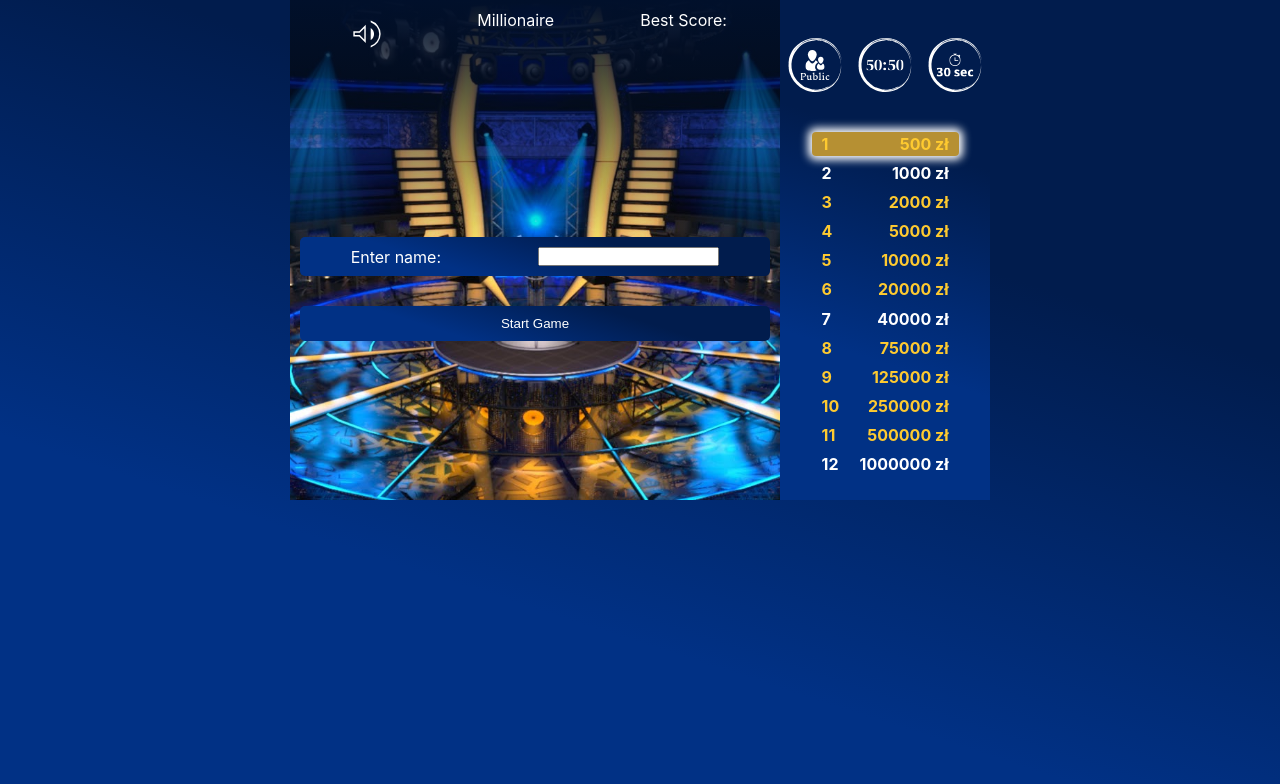
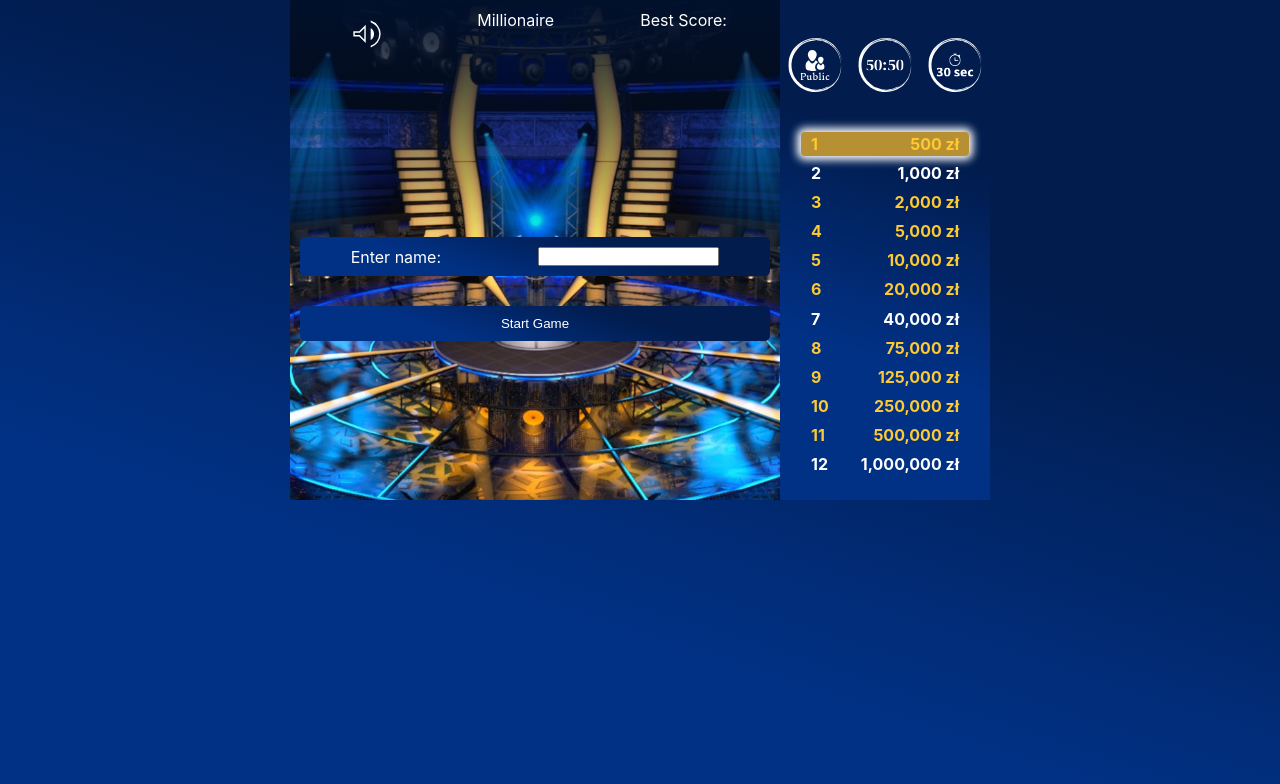
Before and after one commit to Koronagaba/Millionaire-game, a React (Create React App) app: page / in a window 1280 px wide. Shown: the top 784 px of the page. Built offline with nearby package versions, Linux system fonts and the light colour scheme.

Commit message:
Added space between some pyramid numbers

```diff
--- a/src/components/aside/Pyramid/Pyramid.css
+++ b/src/components/aside/Pyramid/Pyramid.css
@@ -14,7 +14,7 @@
   flex-direction: row;
   justify-content: space-between;
   padding: 2px 10px;
-  margin: 0 15%;
+  margin: 0 10%;
 }
 .pyramid .safeHaven {
   color: white;
--- a/src/components/aside/Pyramid/Pyramid.scss
+++ b/src/components/aside/Pyramid/Pyramid.scss
@@ -13,7 +13,7 @@
     position: relative;
     @include setFlex($justify-content: space-between);
     padding: 2px 10px;
-    margin: 0 15%;
+    margin: 0 10%;
   }
 
   .safeHaven {
--- a/src/components/aside/Pyramid/Pyramid.tsx
+++ b/src/components/aside/Pyramid/Pyramid.tsx
@@ -1,12 +1,11 @@
-import { useSelector } from "react-redux";
-import { RootState } from "../../../store";
 import { pyramid } from "../../../data/data";
+import { useAppSelector } from "../../../hooks/hooks";
 
 import "./Pyramid.css";
 
 const Pyramid = () => {
-  const questionNumber = useSelector(
-    (state: RootState) => state.questions.questionNumber
+  const questionNumber = useAppSelector(
+    (state) => state.questions.questionNumber
   );
 
   return (
@@ -20,7 +19,7 @@ const Pyramid = () => {
         >
           <p>{id}</p>
           <p>
-            {quantity} {currency}
+            {quantity.toLocaleString()} {currency}
           </p>
         </div>
       ))}
```
